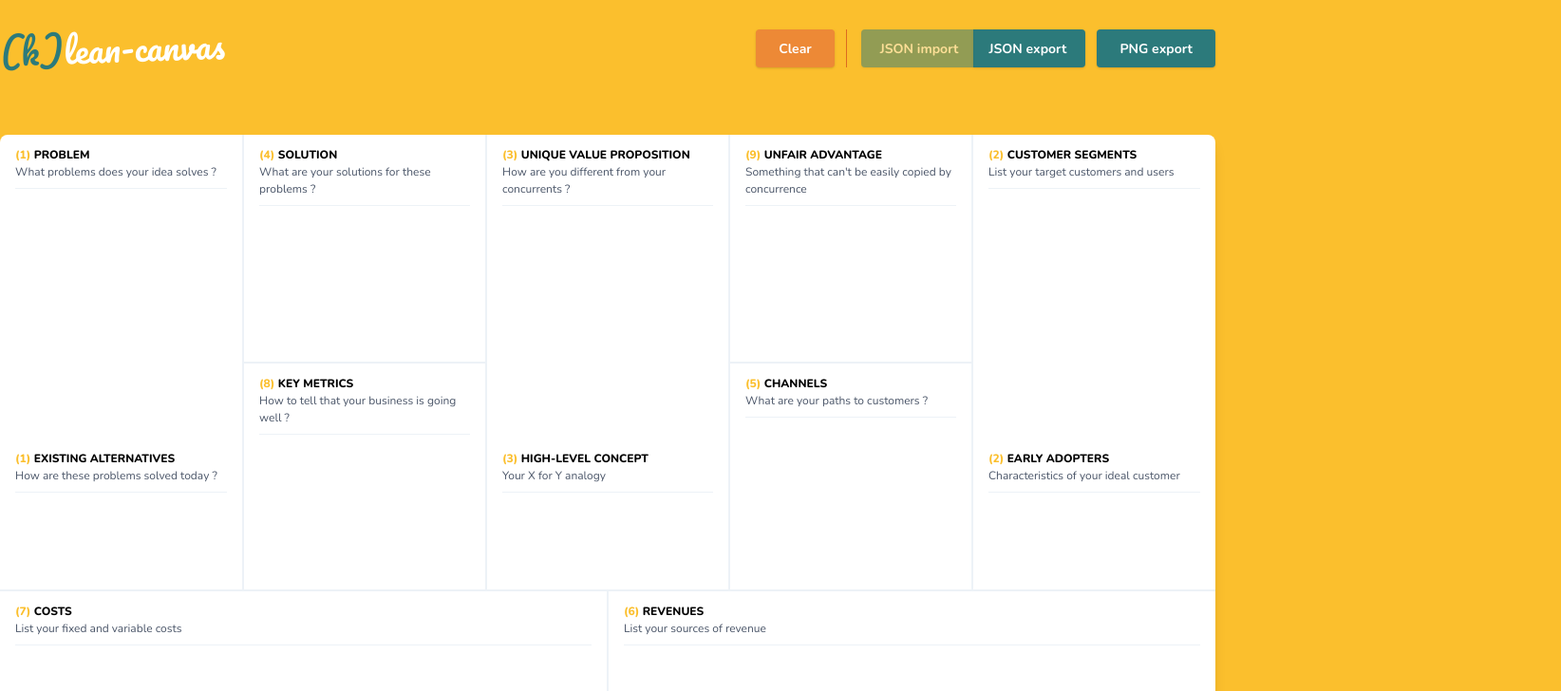
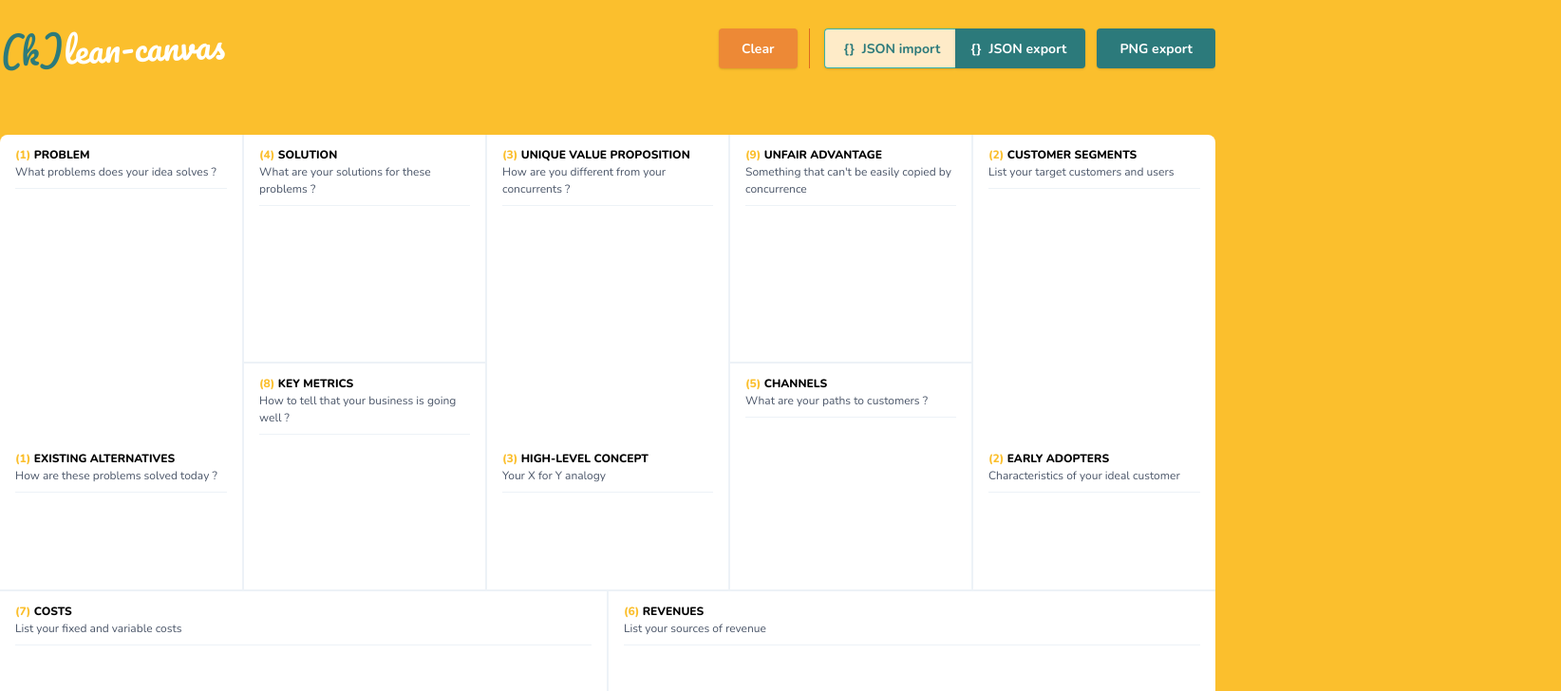
Before and after one commit to mdubourg001/klean-canvas, a React (Create React App) app in the folder app/: page / in a window 1280 px wide. Shown: the top 728 px of the page at 95% size, 1644 px wide, since content can reach past the window. Built offline with nearby package versions, Linux system fonts and the light colour scheme.

Commit message:
feature: working json import + errors handling

```diff
--- a/app/src/App.js
+++ b/app/src/App.js
@@ -5,6 +5,7 @@ import Alert from "./components/Alert";
 
 const App = () => {
   const canvasNode = useRef();
+  const importNode = useRef();
   const [showClearConfirm, setShowClearConfirm] = useState(false);
 
   return (
@@ -21,6 +22,7 @@ const App = () => {
         />
       )}
 
+      <div className="overflow-y-scroll overflow-x-hidden">
         <div className="container mx-auto z-10">
           <div className="flex justify-between items-center pt-6 pb-16">
             <h1
@@ -42,17 +44,31 @@ const App = () => {
               <div className="border-l border-orange-600 w-1 mx-3" />
 
               <button
-              disabled
-              className="rounded-l bg-teal-700 shadow focus:shadow-md pl-5 pr-4 py-2"
+                onClick={() => importNode.current.click()}
+                className="rounded-l bg-orange-200 border border-r-0 border-teal-500 shadow focus:shadow-md pl-5 pr-4 py-2"
               >
-              <b className="text-white text-sm">JSON import</b>
+                <input
+                  ref={importNode}
+                  type="file"
+                  className="hidden"
+                  accept="application/json"
+                  onChange={e => {
+                    canvasNode.current.importJSONCanvas(
+                      e.target.files.length > 0 ? e.target.files[0] : undefined
+                    );
+                    e.target.value = "";
+                  }}
+                />
+                <b className="text-teal-700 text-sm">
+                  {"{}"} &nbsp;JSON import
+                </b>
               </button>
 
               <button
                 onClick={() => canvasNode.current.saveCanvasAsJsonFile()}
                 className="rounded-r bg-teal-700 shadow focus:shadow-md pl-4 pr-5 py-2"
               >
-              <b className="text-white text-sm">JSON export</b>
+                <b className="text-white text-sm">{"{}"} &nbsp;JSON export</b>
               </button>
 
               <button
@@ -68,6 +84,7 @@ const App = () => {
         </div>
 
         <DocPanel />
+      </div>
     </>
   );
 };
--- a/app/src/components/Alert.js
+++ b/app/src/components/Alert.js
@@ -5,6 +5,8 @@ const Alert = ({
   content,
   okLabel,
   cancelLabel,
+  hideCancel,
+  hideOk,
   triggerClosing,
   onOkClick,
   onCancelClick
@@ -35,6 +37,7 @@ const Alert = ({
         <small className="text-gray-600">{content}</small>
 
         <div className="flex justify-end mt-10">
+          {!hideCancel && (
             <button
               onClick={onCancelClick}
               className="rounded border border-teal-400 bg-gray-200 shadow focus:shadow-md px-6 py-2"
@@ -43,13 +46,16 @@ const Alert = ({
                 {cancelLabel ? cancelLabel : "Cancel"}
               </b>
             </button>
+          )}
 
+          {!hideOk && (
             <button
               onClick={onOkClick}
               className="rounded bg-orange-500 shadow focus:shadow-md px-6 py-2 ml-2"
             >
               <b className="text-white text-sm">{okLabel ? okLabel : "Yes"}</b>
             </button>
+          )}
         </div>
       </div>
     </div>
--- a/app/src/components/LeanCanvas.js
+++ b/app/src/components/LeanCanvas.js
@@ -9,6 +9,7 @@ import html2canvas from "html2canvas";
 import useDebounce from "../hooks/useDebounce";
 import Box from "./Box";
 import useCanvasLocalStorage from "../hooks/useCanvasLocalStorage";
+import Alert from "./Alert";
 
 const initialCanvas = {
   "1": "",
@@ -27,6 +28,7 @@ const initialCanvas = {
 
 const LeanCanvas = forwardRef(({}, ref) => {
   const [canvas, setCanvas] = useState(initialCanvas);
+  const [showInvalidJson, setShowInvalidJson] = useState(false);
   const debouncedCanvas = useDebounce(canvas, 3000);
   const [save, clear, retrieve] = useCanvasLocalStorage(canvas);
 
@@ -102,10 +104,41 @@ const LeanCanvas = forwardRef(({}, ref) => {
           textarea => (textarea.style.display = "block")
         );
       });
+    },
+
+    importJSONCanvas(file) {
+      if (file === undefined) return;
+
+      const reader = new FileReader();
+      reader.readAsBinaryString(file);
+      reader.onloadend = () => {
+        try {
+          const loadedCanvas = JSON.parse(reader.result);
+          for (let property in initialCanvas) {
+            if (!loadedCanvas.hasOwnProperty(property)) throw SyntaxError;
+          }
+          setCanvas(loadedCanvas);
+        } catch (SyntaxError) {
+          setShowInvalidJson(true);
+        }
+      };
     }
   }));
 
   return (
+    <>
+      {showInvalidJson && (
+        <Alert
+          title="Oops !"
+          content="The file provided isn't a valid JSON file..."
+          okLabel="Ok"
+          hideCancel={true}
+          onOkClick={() => setShowInvalidJson(false)}
+          onCancelClick={() => setShowInvalidJson(false)}
+          triggerClosing={() => setShowInvalidJson(false)}
+        />
+      )}
+
       <div
         id="canvas"
         className="w-full h-90-vh max-h-90-vh flex flex-col bg-white rounded-lg shadow-lg"
@@ -248,6 +281,7 @@ const LeanCanvas = forwardRef(({}, ref) => {
           </div>
         </div>
       </div>
+    </>
   );
 });
 
--- a/app/src/index.css
+++ b/app/src/index.css
@@ -6,7 +6,7 @@ body {
   font-family: "Nunito", sans-serif;
   background-color: var(--main-orange);
   margin-top: 0;
-  overflow-x: hidden;
+  overflow: hidden;
   -webkit-font-smoothing: antialiased;
   -moz-osx-font-smoothing: grayscale;
 }
```
Also changed, not shown: 1 other file (tests, documents, lock files or other folders). Lines whose indentation alone changed are shown as unchanged.
